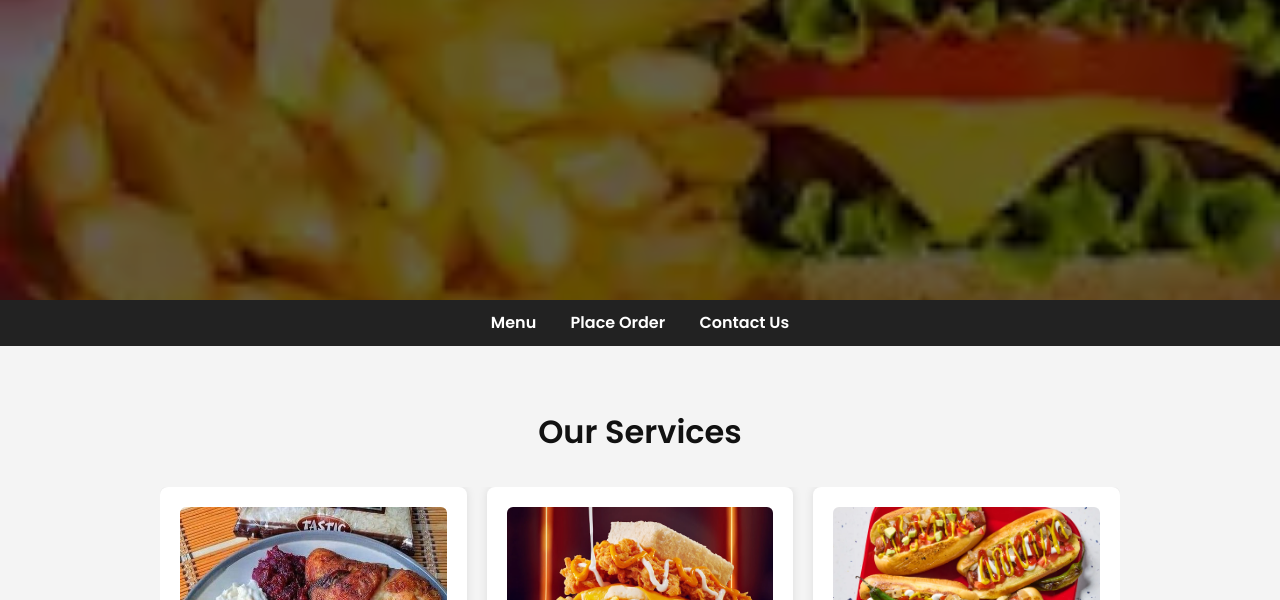
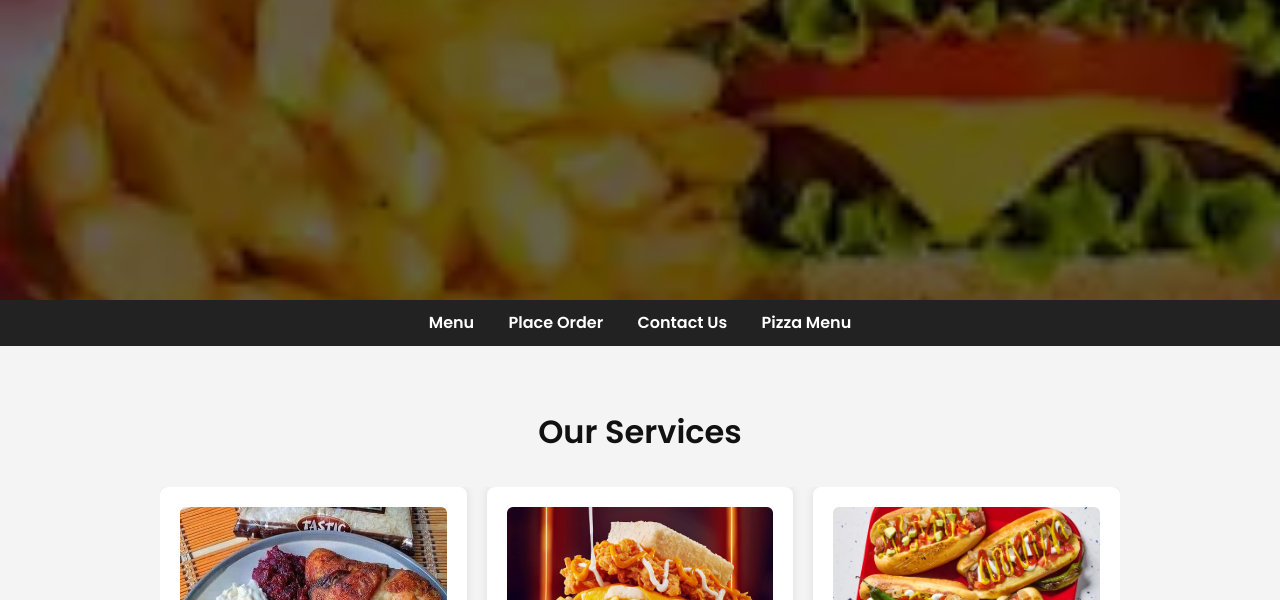
Before and after one commit to Jakalaz/SomKFastFood-Bev, a plain HTML site: page index.html in a window 1280 px wide. Shown: the part 500-1100 px from the top of the page. Drawn offline with nearby package versions, Linux system fonts and the light colour scheme.

Commit message:
Update index.html

```diff
--- a/index.html
+++ b/index.html
@@ -231,6 +231,7 @@
   <a href="#services">Menu</a>
   <a href="#Ordering">Place Order</a>
   <a href="#contact">Contact Us</a>
+  <a href="Pizza.html">Pizza Menu</a>
 </nav>
 
 <main>
```
